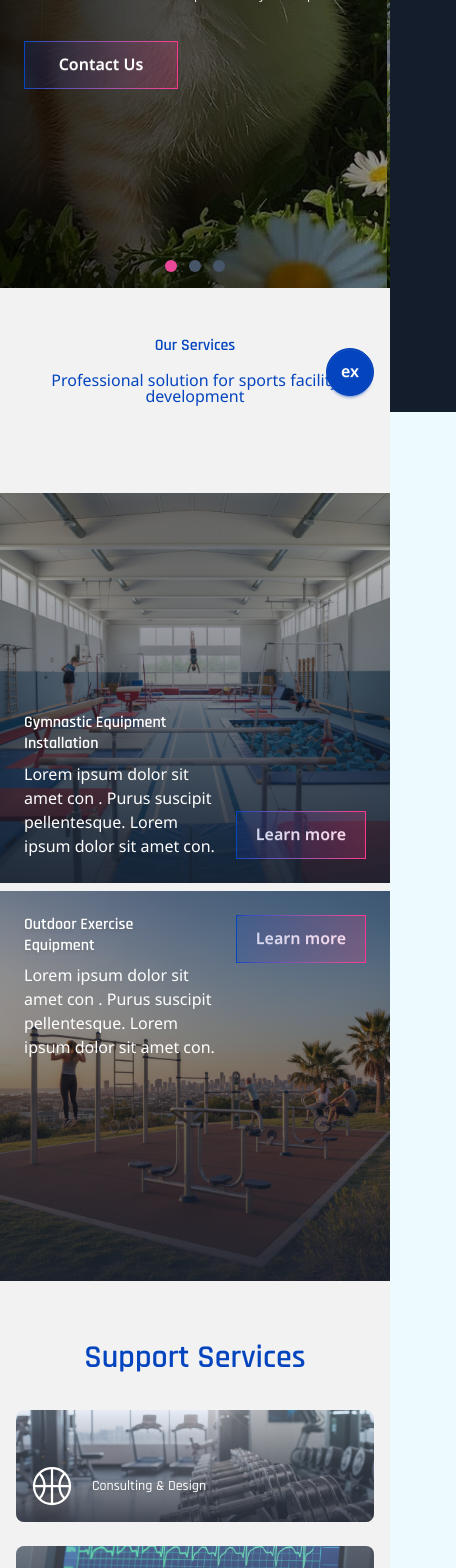
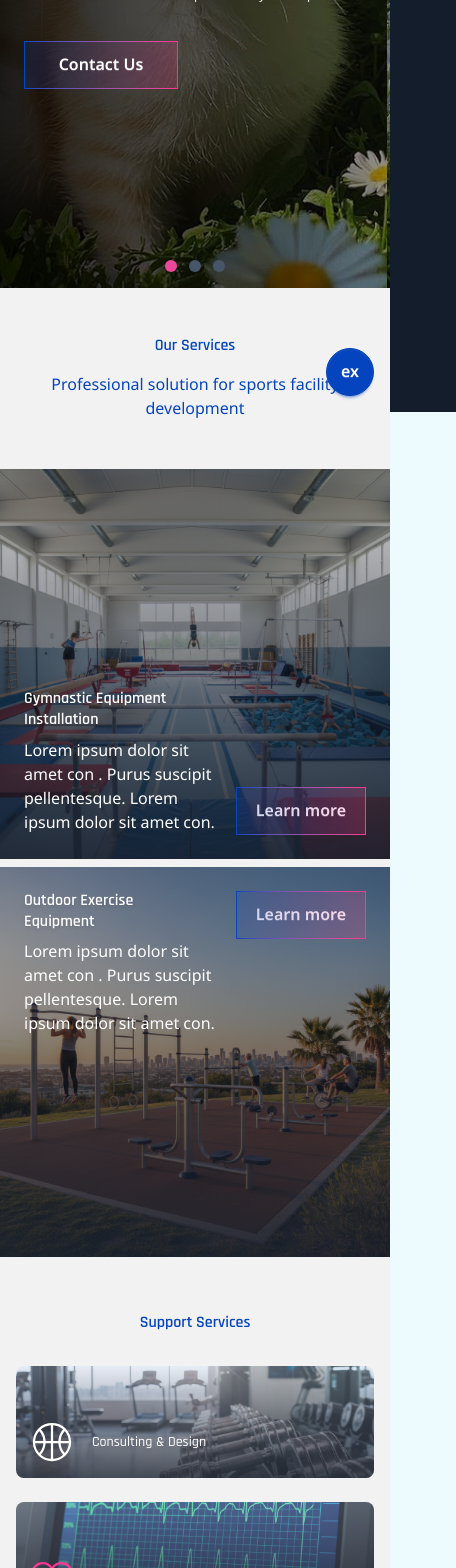
Before and after one commit to Sprouting-Dev/sk-sport, a Next.js app: page / in a window 390 px wide. Shown: the part 432-2000 px from the top of the page, 456 px wide, since content can reach past the window. Built offline with nearby package versions, Linux system fonts and the light colour scheme; no server answers.

Commit message:
chore: refactor services section and CTA footer

```diff
--- a/src/app/(frontend)/styles.css
+++ b/src/app/(frontend)/styles.css
@@ -1,11 +1,6 @@
 @import 'tailwindcss';
 @plugin "daisyui";
 
-@theme {
-  --color-header: #0445bf;
-  --color-header-bg: #f2f2f2;
-  --grid-cols-service-card-layout: 1fr auto;
-}
 @plugin "daisyui/theme" {
   name: 'sksport';
   default: true;
@@ -71,9 +66,15 @@
   );
   --section-gradient-overlay-left: linear-gradient(
     93.72deg,
-    rgba(255, 95, 168, 0.2) 110.89%,
-    rgba(0, 75, 215, 0.2) 6.68%
+    rgba(255, 95, 168, 0.1),
+    rgba(0, 75, 215, 0.2)
   );
+}
+
+@theme {
+  --color-header: #0445bf;
+  --color-header-bg: #f2f2f2;
+  --grid-cols-service-card-layout: 1fr auto;
 }
 
 /* Company Name Typography */
@@ -142,7 +143,7 @@
   );
 }
 
-/* Footer */
+/* bg gradient */
 .section-bg-to-right {
   position: relative;
   background: var(--section-bg);
@@ -152,6 +153,19 @@
   position: absolute;
   inset: 0;
   background: var(--section-gradient-overlay-right);
+  z-index: 1;
+  pointer-events: none;
+}
+
+.section-bg-to-left {
+  position: relative;
+  background: var(--section-bg);
+}
+.section-bg-to-left::after {
+  content: '';
+  position: absolute;
+  inset: 0;
+  background: var(--section-gradient-overlay-left);
   z-index: 1;
   pointer-events: none;
 }
@@ -267,33 +281,8 @@
   text-shadow: 0px 2px 4px rgba(0, 0, 0, 0.12);
 }
 
-.support-service-title {
-  font-family: var(--font-heading);
-  font-weight: 600;
-  font-size: 2rem;
-  color: #0445bf;
-}
-
 .support-card-overlay {
   background: linear-gradient(360deg, rgba(25, 32, 46, 0.8) 0%, rgba(4, 69, 191, 0.08) 101.64%);
-}
-
-.service-section-header {
-  padding: 3rem 1.5rem;
-  text-align: center;
-}
-
-.service-section-header h2 {
-  color: #0445bf;
-}
-
-.service-section-subtitle {
-  font-family: var(--font-body);
-  font-size: 1rem;
-  line-height: 1;
-  font-weight: 400;
-  text-align: center;
-  color: #0445bf;
 }
 
 @layer utilities {
@@ -306,49 +295,3 @@
     scrollbar-width: none;
   }
 }
-
-.cta-gradient-bg {
-  height: 20rem;
-  background:
-    linear-gradient(87.59deg, rgba(255, 53, 145, 0.1) 0%, rgba(4, 69, 191, 0.1) 26.25%),
-    linear-gradient(0deg, #19202e, #19202e);
-}
-
-.cta-button-bg {
-  height: 6.75rem;
-  width: 32.625rem;
-  background: linear-gradient(
-    92.92deg,
-    rgba(0, 75, 215, 0.2) 21.45%,
-    rgba(128, 91, 198, 0.18) 65.16%,
-    rgba(255, 106, 181, 0.2) 108.86%
-  );
-  border-image-source: linear-gradient(90deg, #0445bf 0%, #ff3591 100%);
-  border-image-slice: 1;
-}
-
-.cta-button-bg-hover:hover {
-  background: linear-gradient(
-    92.92deg,
-    rgba(0, 75, 215, 0.4) 21.45%,
-    rgba(128, 91, 198, 0.36) 65.16%,
-    rgba(255, 106, 181, 0.4) 108.86%
-  );
-}
-
-.cta-content-width {
-  max-width: 80rem;
-  padding: 0 1.5rem;
-}
-
-@media (min-width: 64rem) {
-  .cta-content-width {
-    padding: 0 4.5rem;
-  }
-}
-
-.cta-text-style {
-  color: var(--color-light);
-  font-size: 2rem;
-  line-height: 1.2;
-}
--- a/src/components/home/index.ts
+++ b/src/components/home/index.ts
@@ -3,4 +3,4 @@ export * from './accomplishment'
 export * from './contactSection'
 export * from './ourProducts'
 export * from './partnersSection'
-export * from './services'
+export * from './serviceSection'
--- a/src/components/home/services.tsx
+++ b/src/components/home/serviceSection.tsx
@@ -3,20 +3,18 @@
 import React from 'react'
 import { ServiceCard } from '@/components/card'
 import { SupportCard } from '@/components/card/supportCard'
-import { Basketball, Heartbeat, Info } from '@phosphor-icons/react/dist/ssr'
+import { BasketballIcon, HeartbeatIcon, InfoIcon } from '@phosphor-icons/react/dist/ssr'
 
 export const Services = () => {
   return (
     <section className="w-full">
-      <div className="service-section-header">
-        <h2 className="h2 mb-4">Our Services</h2>
-        <p className="service-section-subtitle">
-          Professional solution for sports facility development
-        </p>
+      <div className="text-primary space-y-4 text-center py-12">
+        <h2>Our Services</h2>
+        <p className="font-body">Professional solution for sports facility development</p>
       </div>
 
       {/* Services Content */}
-      <div className="w-full py-10">
+      <div className="w-full">
         <div className="mb-2 grid w-full grid-cols-1 gap-2 lg:grid-cols-2">
           {/* Left Card */}
           <ServiceCard
@@ -44,7 +42,7 @@ export const Services = () => {
         {/* Support Services Section */}
         <div className="w-full px-4 pt-12">
           <div className="mb-8 text-center">
-            <h2 className="support-service-title">Support Services</h2>
+            <h2 className="text-primary">Support Services</h2>
           </div>
 
           {/* Grid Layout */}
@@ -52,19 +50,19 @@ export const Services = () => {
             <SupportCard
               title="Consulting & Design"
               image="/consulting-support-services.png"
-              icon={<Basketball size={48} weight="light" />}
+              icon={<BasketballIcon size={48} weight="light" />}
               imageAlt="Consulting and Design Services"
             />
             <SupportCard
               title="Health Care Service"
               image="/healthcare-support-services.png"
-              icon={<Heartbeat size={48} weight="light" color="#FF3591" />}
+              icon={<HeartbeatIcon size={48} weight="light" color="#FF3591" />}
               imageAlt="Health Care Services"
             />
             <SupportCard
               title="Maintenance & Support"
               image="/maintenance-support-services.png"
-              icon={<Info size={48} weight="light" />}
+              icon={<InfoIcon size={48} weight="light" />}
               imageAlt="Maintenance and Support Services"
             />
           </div>
--- a/src/components/layout/CTAFooter.tsx
+++ b/src/components/layout/CTAFooter.tsx
@@ -1,21 +1,26 @@
 'use client'
 
 import React from 'react'
-import Link from 'next/link'
+import { Button } from '@/components/button'
+import { NavKey, NAV_PATHS } from '@/const/navigation'
+import { useRouter } from 'next/navigation'
 
 export const CTAFooter = () => {
+  const router = useRouter()
+
   return (
-    <div className="cta-gradient-bg flex w-full items-center justify-center">
-      <div className="cta-content-width flex w-full flex-col items-center justify-center gap-8 text-center lg:flex-row lg:justify-between lg:text-left">
-        <h2 className="cta-text-style font-heading font-semibold">
+    <div className="section-bg-to-left h-40 md:h-80 flex w-full items-center justify-center">
+      <div className="max-w-7xl grid grid-cols-1 md:grid-cols-2 gap-4 md:gap-12 items-center-safe">
+        <h2 className="text-primary-content font-heading font-semibold">
           Need a complete sport facility solution ?
         </h2>
-        <Link
-          href="/contact"
-          className="font-heading cta-button-bg cta-button-bg-hover cta-text-style flex items-center justify-center gap-2.5 border border-transparent bg-clip-padding font-semibold transition-all duration-300"
+        <Button
+          variant="gradient"
+          onClick={() => router.push(NAV_PATHS[NavKey.CONTACT_US])}
+          className="h-10 md:h-27 flex items-center justify-center border border-transparent bg-clip-padding transition-all duration-300"
         >
-          Contact Our Team
-        </Link>
+          <h2 className="text-primary-content">Contact Our Team</h2>
+        </Button>
       </div>
     </div>
   )
```
Also changed, not shown: 1 other file (tests, documents, lock files or other folders).
